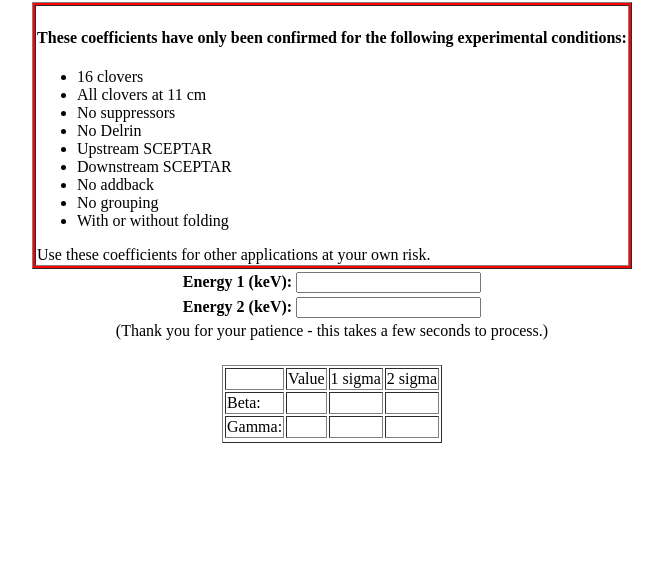
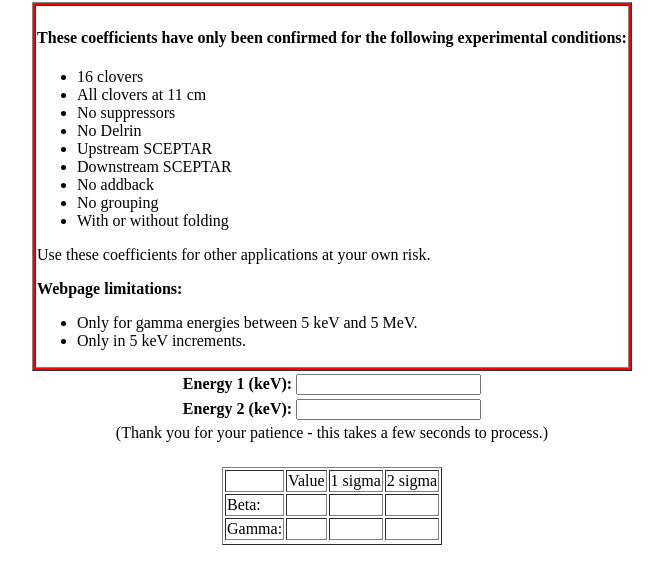
Before and after one commit to GRIFFINCollaboration/AngularCorrelationCoefficients, a plain HTML site: page index.html in a window 1280 px wide. Shown: the part 71-650 px from the top of the page, without its empty margins (308-971 px from the left). Drawn offline with Linux system fonts and the light colour scheme.

Commit message:
Adding more warnings.

```diff
--- a/index.html
+++ b/index.html
@@ -28,6 +28,14 @@
 <li> With or without folding </li>
 </ul>
 Use these coefficients for other applications at your own risk.
+
+<p>
+<b>Webpage limitations:</b>
+<ul>
+<li> Only for gamma energies between 5 keV and 5 MeV. </li>
+<li> Only in 5 keV increments. </li>
+</ul>
+</p>
 </td></tr>
 </table>
 
```
